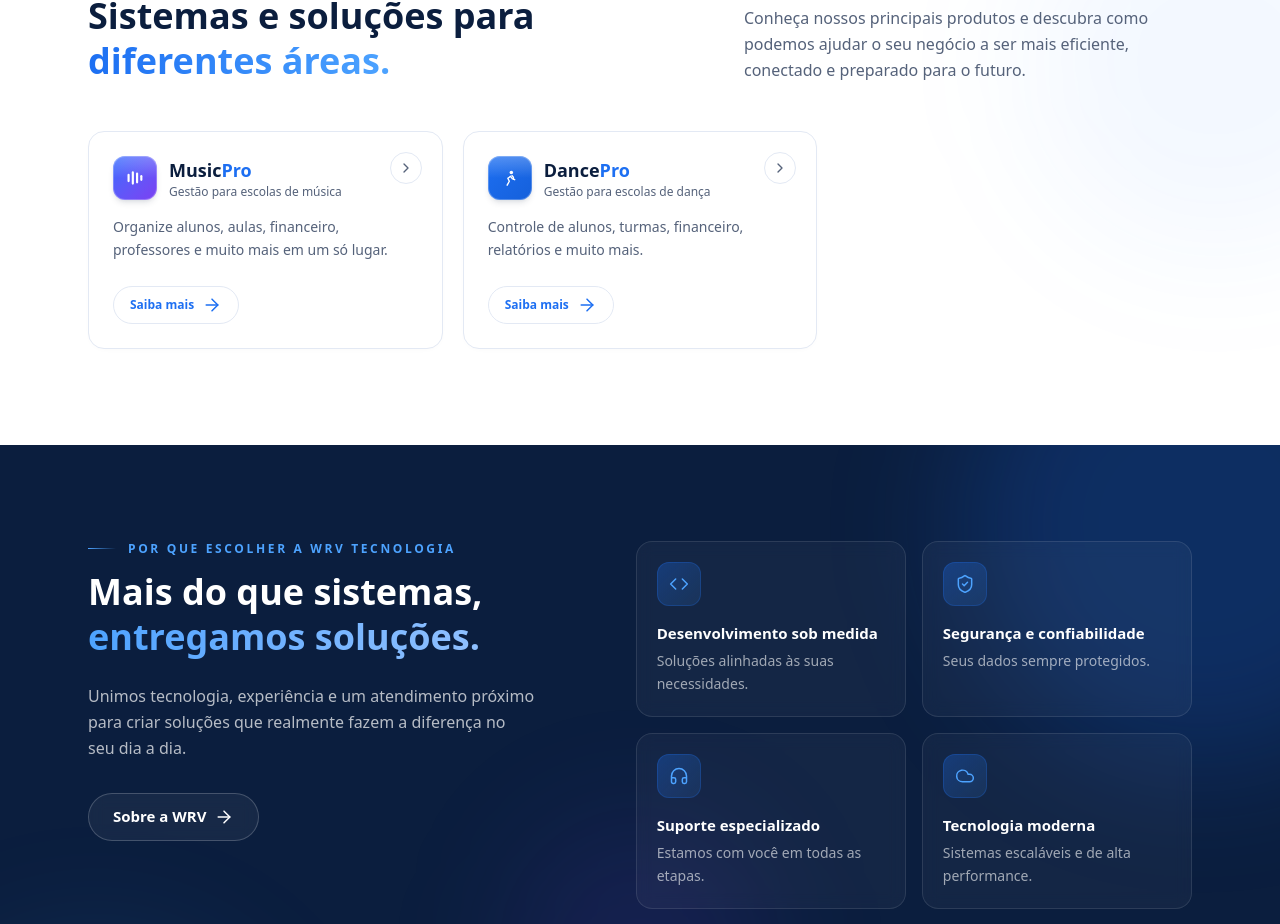
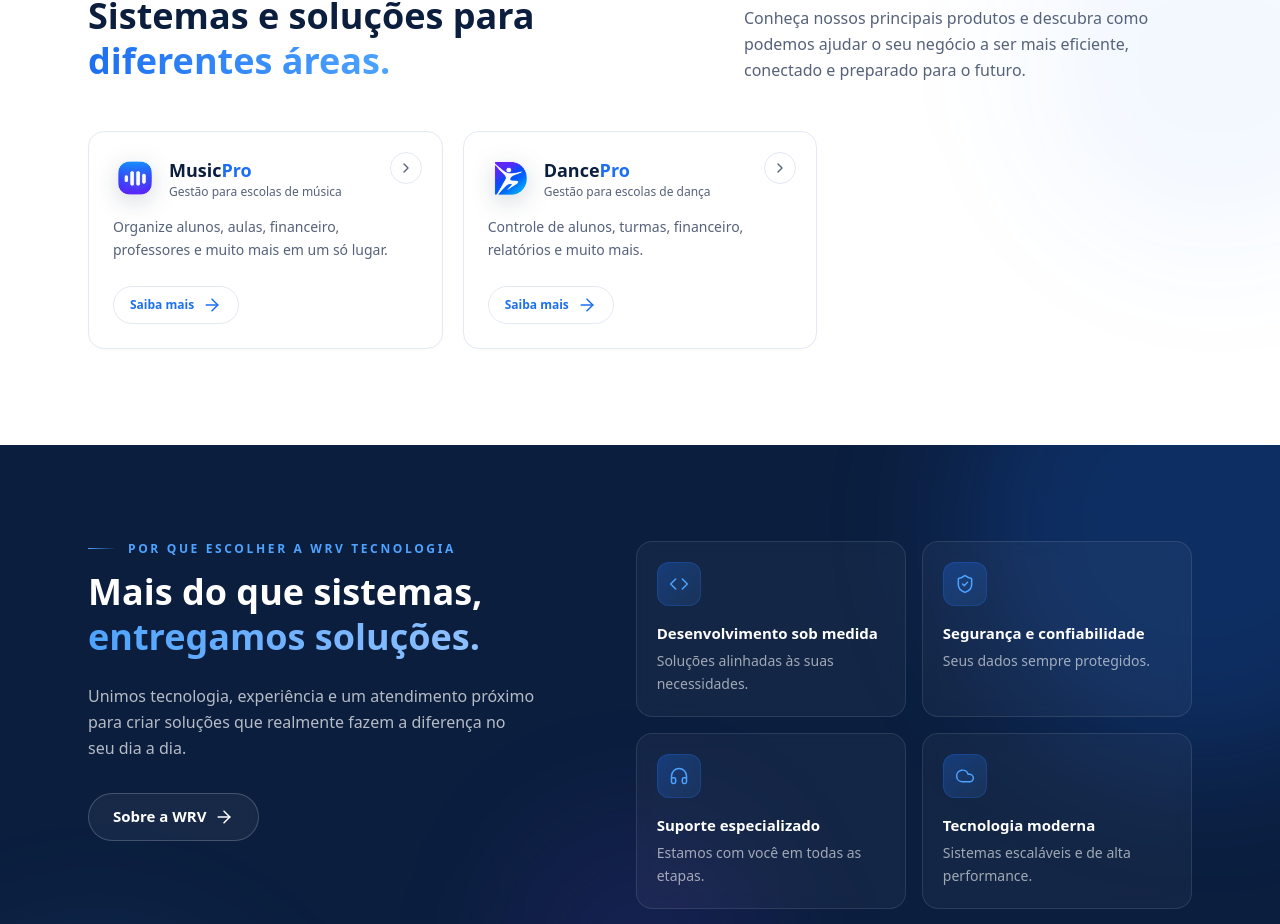
Before and after one commit to walyssonrodrigo145-arch/wrvtec, a Next.js app: page / in a window 1280 px wide. Shown: the part 857-1781 px from the top of the page. Built offline with nearby package versions, Linux system fonts and the light colour scheme; no server answers.

Commit message:
feat: logos originais do MusicPro e DancePro (substituem os tiles genericos)

```diff
--- a/src/components/ui/ProductTile.tsx
+++ b/src/components/ui/ProductTile.tsx
@@ -1,9 +1,10 @@
+import Image from "next/image";
 import { cn } from "@/lib/cn";
 import type { ProdutoLogo } from "@/content/produtos";
 
-const tiles: Record<ProdutoLogo, { classe: string }> = {
-  musicpro: { classe: "bg-gradient-to-br from-[#2E6BFF] to-[#7B3FF2]" },
-  dancepro: { classe: "bg-gradient-to-br from-[#1D6FF2] to-[#1560DB]" },
+const logos: Record<ProdutoLogo, { src: string; alt: string }> = {
+  musicpro: { src: "/logos/musicpro.png", alt: "Logo do MusicPro" },
+  dancepro: { src: "/logos/dancepro.png", alt: "Logo do DancePro" },
 };
 
 export function ProductTile({
@@ -13,48 +14,22 @@ export function ProductTile({
   logo: ProdutoLogo;
   className?: string;
 }) {
-  const tile = tiles[logo];
+  const item = logos[logo];
 
   return (
     <span
       className={cn(
-        "relative flex h-11 w-11 shrink-0 items-center justify-center overflow-hidden rounded-xl text-white shadow-md shadow-navy/10 ring-1 ring-inset ring-white/25 transition-transform duration-300 group-hover:scale-105",
-        tile.classe,
+        "relative flex h-11 w-11 shrink-0 items-center justify-center transition-transform duration-300 group-hover:scale-105",
         className,
       )}
     >
-      <span
-        aria-hidden="true"
-        className="pointer-events-none absolute inset-x-0 top-0 h-1/2 bg-gradient-to-b from-white/25 to-transparent"
+      <Image
+        src={item.src}
+        alt={item.alt}
+        width={88}
+        height={88}
+        className="h-full w-full object-contain drop-shadow-[0_6px_12px_rgba(11,30,62,0.18)]"
       />
-      {logo === "musicpro" ? (
-        <svg
-          viewBox="0 0 24 24"
-          className="relative h-5 w-5"
-          aria-hidden="true"
-          fill="currentColor"
-        >
-          <rect x="3" y="7" width="2.6" height="10" rx="1.3" />
-          <rect x="8.1" y="4" width="2.6" height="16" rx="1.3" />
-          <rect x="13.2" y="5.5" width="2.6" height="13" rx="1.3" />
-          <rect x="18.3" y="8.5" width="2.6" height="7" rx="1.3" />
-        </svg>
-      ) : (
-        <svg
-          viewBox="0 0 24 24"
-          className="relative h-5 w-5"
-          aria-hidden="true"
-          fill="none"
-          stroke="currentColor"
-          strokeWidth={1.7}
-          strokeLinecap="round"
-          strokeLinejoin="round"
-        >
-          <circle cx="13.6" cy="5.4" r="2.1" fill="currentColor" stroke="none" />
-          <path d="M14.4 9.2c1.6 1.1 2.2 2.7 1.8 4.4" />
-          <path d="M8.6 20.6l2.6-4.7-1.8-3.6 3.3-2.3 2 2.7 2.9 1.3" />
-        </svg>
-      )}
     </span>
   );
 }
```
Also changed, not shown: public/logos/dancepro.png (added), public/logos/musicpro.png (added).
